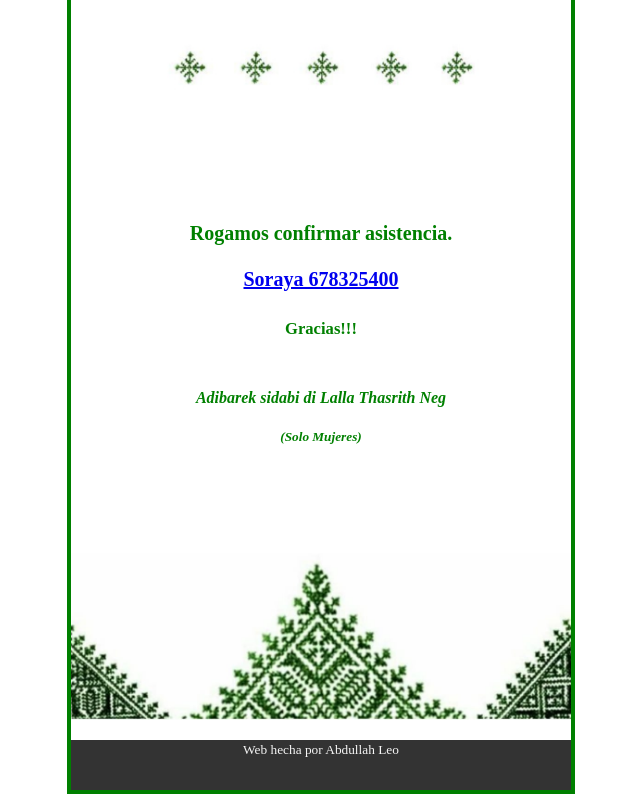
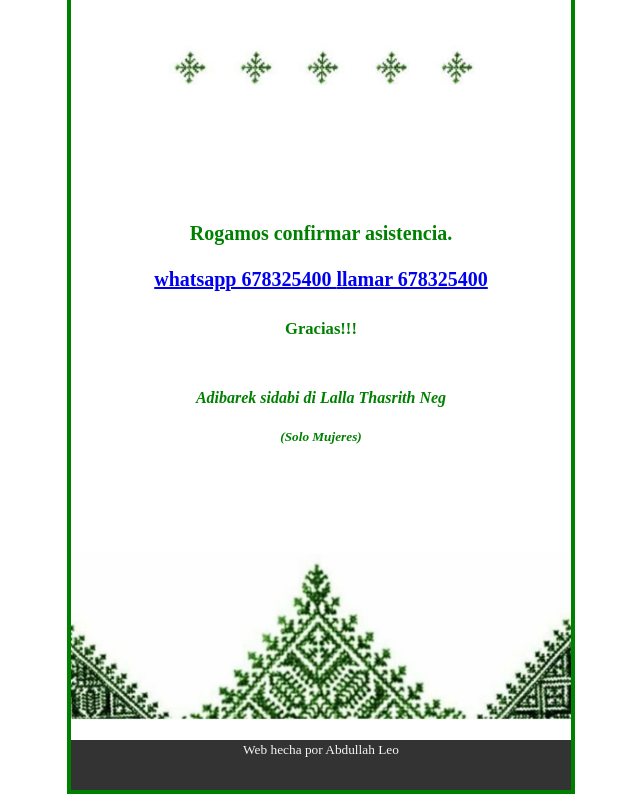
Before and after one commit to abdullahLeo/henna, a plain HTML site: page index.html in a window 1280 px wide. Shown: the part 3802-4604 px from the top of the page, without its empty margins (319-959 px from the left). Drawn offline with Linux system fonts and the light colour scheme.

Commit message:
Update index.html

```diff
--- a/index.html
+++ b/index.html
@@ -88,10 +88,16 @@
 <br><br><br>
 
 <div class="asistencia">
+
     <h4> Rogamos confirmar asistencia.<br><br>
 
-	    <a href="https://api.whatsapp.com/send? phone=678325400"> Soraya 678325400 </a>
+	    <a href="https://api.whatsapp.com/send? phone=+34678325400">
+		  whatsapp 678325400
+	    </a>
 
+          <a href="tel:+34678325400">
+		  llamar 678325400
+	    </a>
     </h4>
 <h5>Gracias!!!</h5>
 </div>
```
